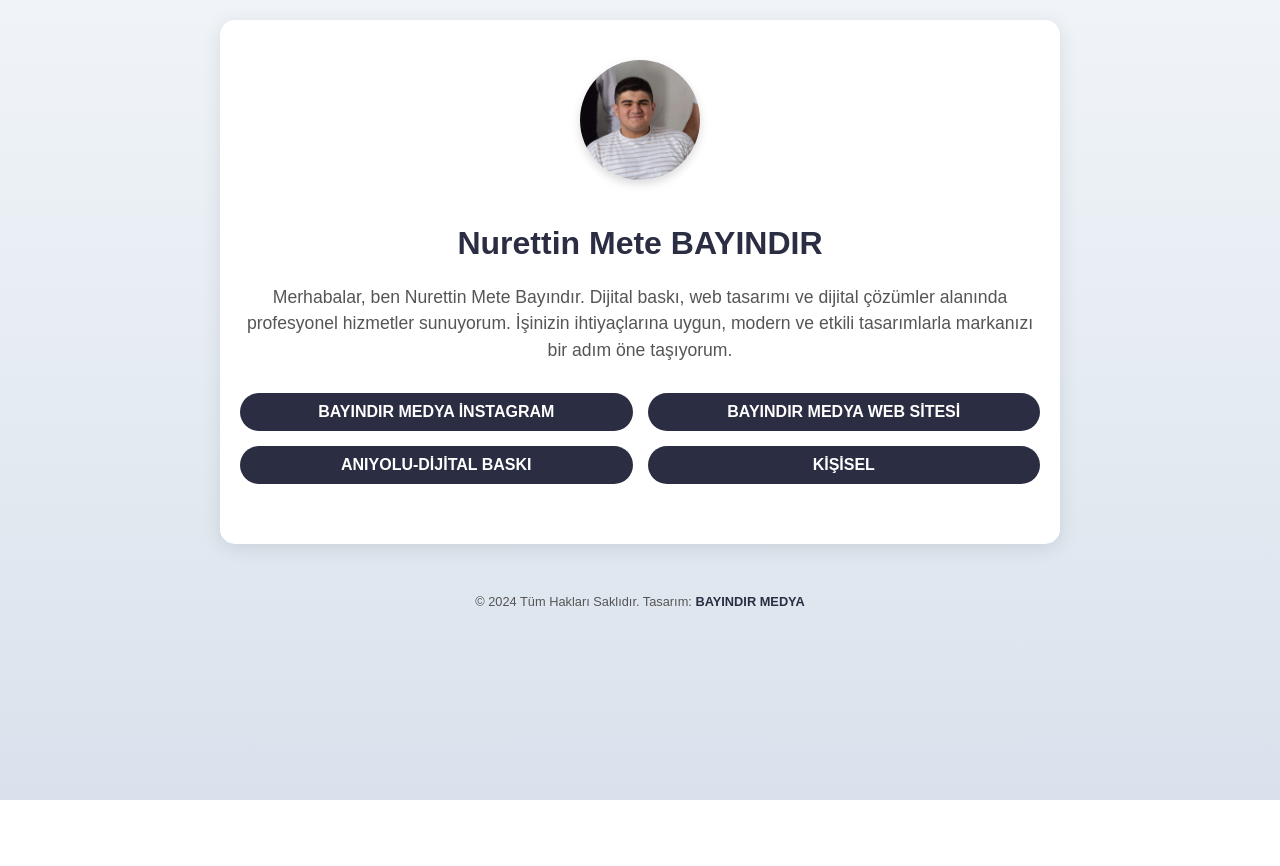
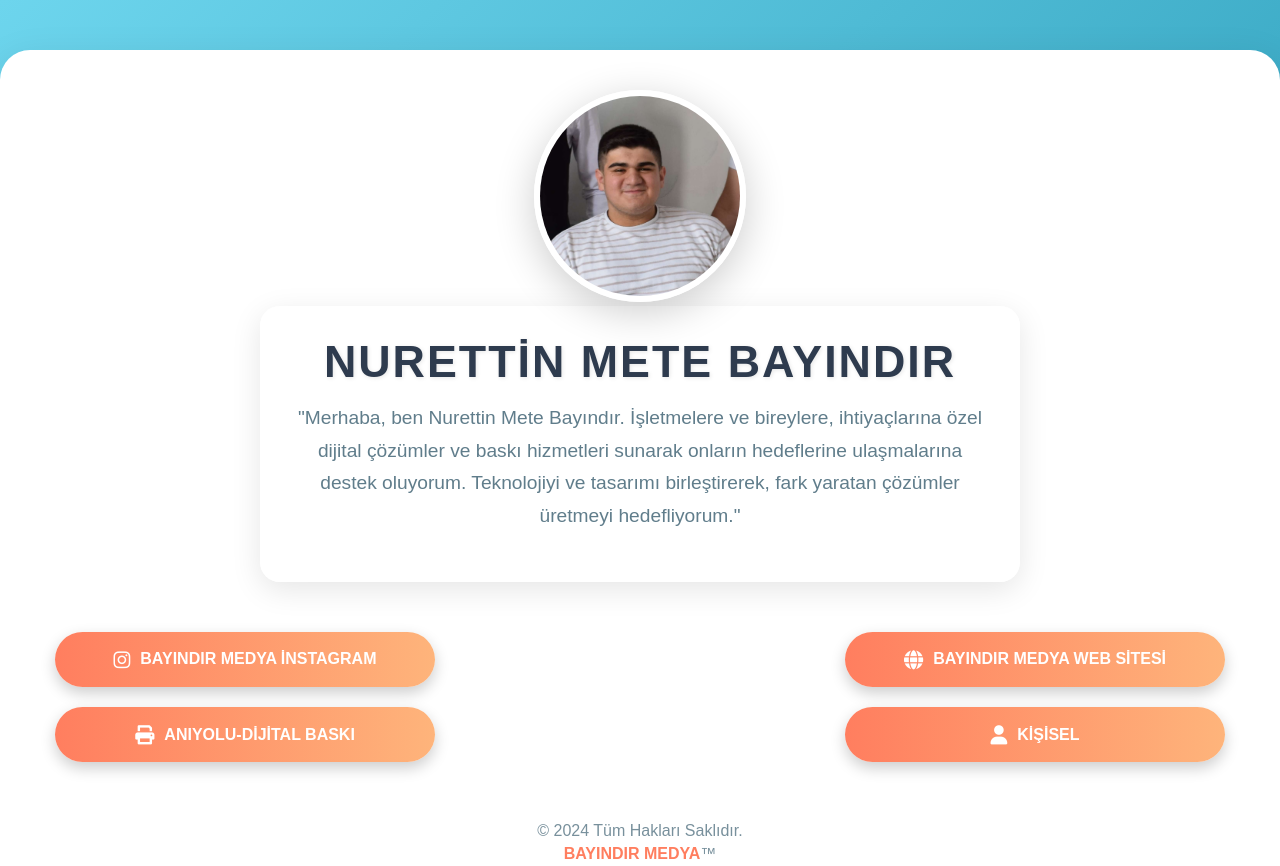
Before and after one commit to metebayindir/nmb, a plain HTML site: page info.html in a window 1280 px wide. Shown: the top 866 px of the page. Before the commit the page ends 800 px from the top, so only its background shows below. Drawn offline with Linux system fonts and the light colour scheme.

Commit message:
Update info.html

```diff
--- a/info.html
+++ b/info.html
@@ -1,84 +1,148 @@
 <!DOCTYPE html>
-<html lang="en">
+<html lang="tr">
 <head>
     <meta charset="UTF-8">
     <meta name="viewport" content="width=device-width, initial-scale=1.0">
     <title>BİYOGRAFİ</title>
+    <!-- Font Awesome -->
+    <link href="https://cdnjs.cloudflare.com/ajax/libs/font-awesome/6.0.0-beta3/css/all.min.css" rel="stylesheet">
     <style>
+        /* Genel Stil */
         body {
-            font-family: 'Arial', sans-serif;
+            font-family: 'Poppins', sans-serif;
             margin: 0;
             padding: 0;
             box-sizing: border-box;
-            background: linear-gradient(to bottom, #f0f4f8, #d9e2ec);
+            background: linear-gradient(135deg, #6dd5ed, #2193b0);
             color: #333;
-            display: flex;
-            flex-direction: column;
-            align-items: center;
-            min-height: 100vh;
+            animation: fadeIn 2s ease-in-out;
+        }
+
+        @keyframes fadeIn {
+            from {
+                opacity: 0;
+                transform: scale(0.95);
+            }
+            to {
+                opacity: 1;
+                transform: scale(1);
+            }
         }
 
         .container {
-            max-width: 800px;
+            max-width: 1200px;
+            margin: 50px auto;
+            padding: 40px;
+            background: #ffffff;
+            border-radius: 30px;
+            box-shadow: 0 12px 40px rgba(0, 0, 0, 0.1);
+            overflow: hidden;
+            position: relative;
             text-align: center;
-            padding: 40px 20px;
-            background: white;
-            border-radius: 15px;
-            box-shadow: 0 4px 20px rgba(0, 0, 0, 0.1);
-            margin: 20px;
+            animation: fadeInUp 1.5s ease-in-out;
+        }
+
+        @keyframes fadeInUp {
+            from {
+                opacity: 0;
+                transform: translateY(30px);
+            }
+            to {
+                opacity: 1;
+                transform: translateY(0);
+            }
+        }
+
+        .profile {
+            position: relative;
+            margin-bottom: 40px;
         }
 
         .profile img {
-            width: 120px;
-            height: 120px;
+            width: 200px;
+            height: 200px;
             border-radius: 50%;
-            margin-bottom: 20px;
-            box-shadow: 0px 4px 10px rgba(0, 0, 0, 0.15);
+            border: 6px solid #ffffff;
+            box-shadow: 0px 10px 40px rgba(0, 0, 0, 0.2);
+            transition: transform 0.4s ease, box-shadow 0.4s ease;
         }
 
-        .profile h1 {
-            font-size: 2rem;
-            color: #2b2d42;
+        .profile-text {
+            background: rgba(255, 255, 255, 0.9);
+            padding: 30px;
+            border-radius: 20px;
+            max-width: 700px;
+            margin: 0 auto;
+            box-shadow: 0px 8px 30px rgba(0, 0, 0, 0.1);
         }
 
-        .profile p {
-            font-size: 1.1rem;
-            color: #555;
-            line-height: 1.5;
-            margin: 10px 0 30px;
+        .profile-text h1 {
+            font-size: 2.8rem;
+            color: #2e3b4e;
+            font-weight: 700;
+            text-transform: uppercase;
+            letter-spacing: 2px;
+            margin: 0;
+            text-shadow: 1px 1px 4px rgba(0, 0, 0, 0.1);
+        }
+
+        .profile-text p {
+            font-size: 1.2rem;
+            color: #607d8b;
+            line-height: 1.7;
+            margin-top: 15px;
         }
 
         .links {
-            display: grid;
-            grid-template-columns: 1fr 1fr;
-            gap: 15px;
-            margin: 20px 0;
+            display: flex;
+            flex-wrap: wrap;
+            justify-content: space-between;
+            gap: 20px;
+            margin-top: 50px;
+            padding: 0 15px;
         }
 
         .links a {
             text-decoration: none;
-            padding: 10px 20px;
-            background: #2b2d42;
+            padding: 18px 30px;
+            background: linear-gradient(to right, #ff7e5f, #feb47b);
             color: white;
-            border-radius: 25px;
+            font-weight: bold;
+            border-radius: 50px;
+            width: 100%;
+            max-width: 320px;
             text-align: center;
-            font-weight: bold;
-            transition: all 0.3s ease;
+            box-shadow: 0px 6px 15px rgba(0, 0, 0, 0.2);
+            display: flex;
+            align-items: center;
+            justify-content: center;
+            gap: 10px;
+            transition: transform 0.3s ease, box-shadow 0.3s ease;
+        }
+
+        .links a i {
+            font-size: 1.2rem;
         }
 
         .links a:hover {
-            background: #d90429;
-            transform: translateY(-3px);
+            transform: translateY(-5px);
+            background: linear-gradient(to right, #feb47b, #ff7e5f);
+            box-shadow: 0px 8px 25px rgba(0, 0, 0, 0.3);
         }
 
         footer {
-            font-size: 0.8rem;
-            color: #555;
-            margin-top: 30px;
+            margin-top: 60px;
+            font-size: 1rem;
+            color: #78909c;
+            text-align: center;
+        }
+
+        footer p {
+            margin: 5px 0;
         }
 
         footer a {
-            color: #2b2d42;
+            color: #ff7e5f;
             text-decoration: none;
             font-weight: bold;
         }
@@ -87,29 +151,57 @@
             text-decoration: underline;
         }
 
-        @media (max-width: 600px) {
+        @media (max-width: 768px) {
+            .container {
+                padding: 25px;
+            }
+
+            .profile img {
+                width: 150px;
+                height: 150px;
+            }
+
+            .profile-text h1 {
+                font-size: 2.2rem;
+            }
+
             .links {
-                grid-template-columns: 1fr;
+                justify-content: center;
+                gap: 15px;
+            }
+
+            .links a {
+                width: 100%;
+                max-width: 350px;
+                padding: 18px;
             }
         }
     </style>
 </head>
 <body>
     <div class="container">
+        <!-- Profil Bölgesi -->
         <div class="profile">
             <img src="profile.jpg" alt="Profil Resmi">
-            <h1>Nurettin Mete BAYINDIR</h1>
-            <p>Merhabalar, ben Nurettin Mete Bayındır. Dijital baskı, web tasarımı ve dijital çözümler alanında profesyonel hizmetler sunuyorum. İşinizin ihtiyaçlarına uygun, modern ve etkili tasarımlarla markanızı bir adım öne taşıyorum.</p>
+            <div class="profile-text">
+                <h1>Nurettin Mete BAYINDIR</h1>
+                <p>"Merhaba, ben Nurettin Mete Bayındır. İşletmelere ve bireylere, ihtiyaçlarına özel dijital çözümler ve baskı hizmetleri sunarak onların hedeflerine ulaşmalarına destek oluyorum. Teknolojiyi ve tasarımı birleştirerek, fark yaratan çözümler üretmeyi hedefliyorum."</p>
+            </div>
         </div>
+
+        <!-- Linkler Bölgesi -->
         <div class="links">
-            <a href="https://www.instagram.com/bayindirmedya?igsh=a3d3NTMzaWRlM3h2">BAYINDIR MEDYA İNSTAGRAM</a>
-            <a href="https://bayindirmedya.online">BAYINDIR MEDYA WEB SİTESİ</a>
-            <a href="https://www.instagram.com/aniyolu?igsh=MXBzZ3lnOXZpazZxOA==">ANIYOLU-DİJİTAL BASKI</a>
-            <a href="https://www.instagram.com/nurettinmetebayindir">KİŞİSEL</a>
+            <a href="https://www.instagram.com/bayindirmedya?igsh=a3d3NTMzaWRlM3h2"><i class="fab fa-instagram"></i>BAYINDIR MEDYA İNSTAGRAM</a>
+            <a href="https://bayindirmedya.online"><i class="fas fa-globe"></i>BAYINDIR MEDYA WEB SİTESİ</a>
+            <a href="https://www.instagram.com/aniyolu?igsh=MXBzZ3lnOXZpazZxOA=="><i class="fas fa-print"></i>ANIYOLU-DİJİTAL BASKI</a>
+            <a href="https://www.instagram.com/nurettinmetebayindir"><i class="fas fa-user"></i>KİŞİSEL</a>
         </div>
+
+        <!-- Footer -->
+        <footer>
+            <p>© 2024 Tüm Hakları Saklıdır.</p>
+            <p><a href="https://bayindirmedya.online" target="_blank">BAYINDIR MEDYA</a>&#8482;</p>
+        </footer>
     </div>
-    <footer>
-        © 2024 Tüm Hakları Saklıdır. Tasarım: <a href="https://bayindirmedya.online" target="_blank">BAYINDIR MEDYA</a>
-    </footer>
 </body>
 </html>
```
